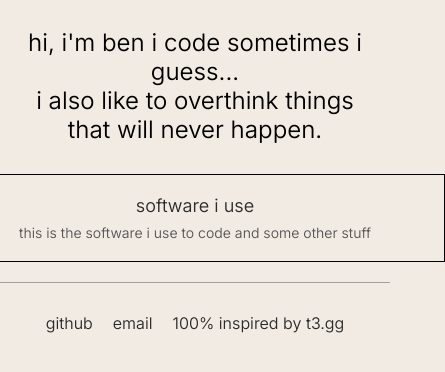
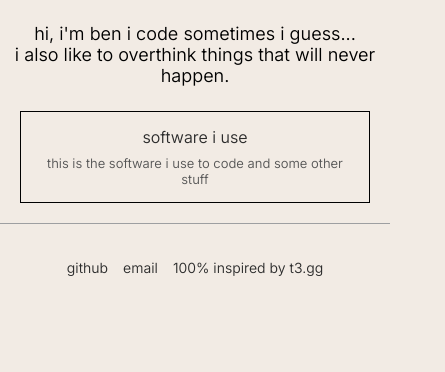
Before and after one commit to BenHorder/benhorder.github.io, a plain HTML site: page index.html in a window 390 px wide. Shown: the whole page, 445 px wide, since content can reach past the window. Drawn offline with Linux system fonts and the light colour scheme; no server answers.

Commit message:
Update index.html

```diff
--- a/index.html
+++ b/index.html
@@ -3,7 +3,25 @@
 <head>
     <meta charset="UTF-8">
     <meta name="viewport" content="width=device-width, initial-scale=1.0">
-    <title>JavaScript Disabled!</title>
+    <title>Portfolio</title>
+
+    <meta name="description" content="Ben Horder's personal portfolio showcasing coding projects and software tools.">
+    <meta name="keywords" content="Ben Horder, portfolio, developer, software, programming, GitHub">
+    <meta name="author" content="Ben Horder">
+    <meta name="robots" content="index, follow">
+
+    <meta property="og:type" content="website">
+    <meta property="og:url" content="">
+    <meta property="og:title" content="Ben Horder's Portfolio">
+    <meta property="og:description" content="Ben Horder's personal portfolio showcasing coding projects and software tools.">
+    <meta property="og:image" content="">
+
+    <meta property="twitter:card" content="summary_large_image">
+    <meta property="twitter:url" content="">
+    <meta property="twitter:title" content="Ben Horder's Portfolio">
+    <meta property="twitter:description" content="Ben Horder's personal portfolio showcasing coding projects and software tools.">
+    <meta property="twitter:image" content="">
+
     <style>
 
 @import url('https://fonts.googleapis.com/css2?family=Inter:ital,opsz,wght@0,14..32,100..900;1,14..32,100..900&display=swap');
@@ -19,7 +37,11 @@
     font-style: normal;
 }
 
-
+body {
+    overflow-x: hidden;
+    width: 100%;
+    max-width: 100%;
+}
 
 body, footer {
     color: #000000;
@@ -40,6 +62,7 @@ body, footer {
     gap: 25px;
     margin: 10px auto;
     max-width: 800px;
+    padding: 0 20px;
 }
 
 .link-box {
@@ -48,7 +71,8 @@ body, footer {
     border-radius: 0;
     border: 1px solid #000;
     text-align: center;
-    width: 500px;
+    width: 100%;
+    max-width: 500px;
     transition: transform 0.2s;
 }
 
@@ -77,8 +101,7 @@ body, footer {
 
 footer {
     border-top: 0.5px solid #9e9fa1;
-    padding-top: 10px;
-    padding-bottom: 20px;
+    padding: 15px 20px 25px;
     margin-top: 20px;
     font-size: 16px;
     text-align: center;
@@ -86,18 +109,51 @@ footer {
 
 footer p {
     margin-top: 20px;
+    display: flex;
+    flex-wrap: wrap;
+    justify-content: center;
+    gap: 15px;
 }
 
 footer a {
     color: #2b2b2b;
     text-decoration: none;
-    margin: 0 10px;
     transition: all 0.2s ease;
 }
 
 footer a:hover {
     color: #555;
     text-decoration: underline;
+}
+
+/* Media queries for responsive design */
+@media screen and (max-width: 768px) {
+    #top-text {
+        font-size: 20px;
+        padding: 15px 10px;
+    }
+
+    .link-box {
+        padding: 15px;
+    }
+}
+
+@media screen and (max-width: 480px) {
+    #top-text {
+        font-size: 18px;
+    }
+
+    .link-box .title {
+        font-size: 16px;
+    }
+
+    .link-box .description {
+        font-size: 13px;
+    }
+
+    footer {
+        font-size: 14px;
+    }
 }
 
     </style>
```
